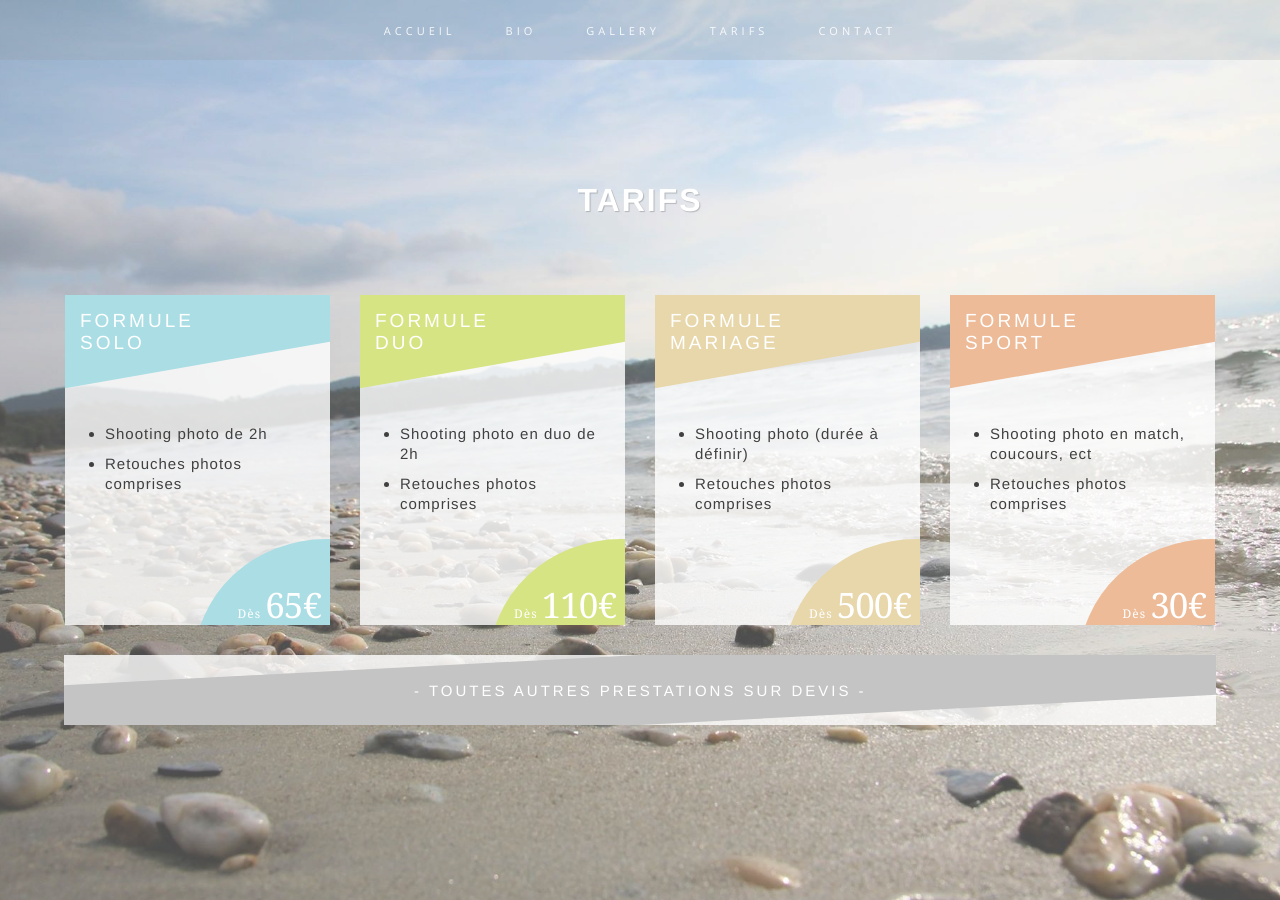
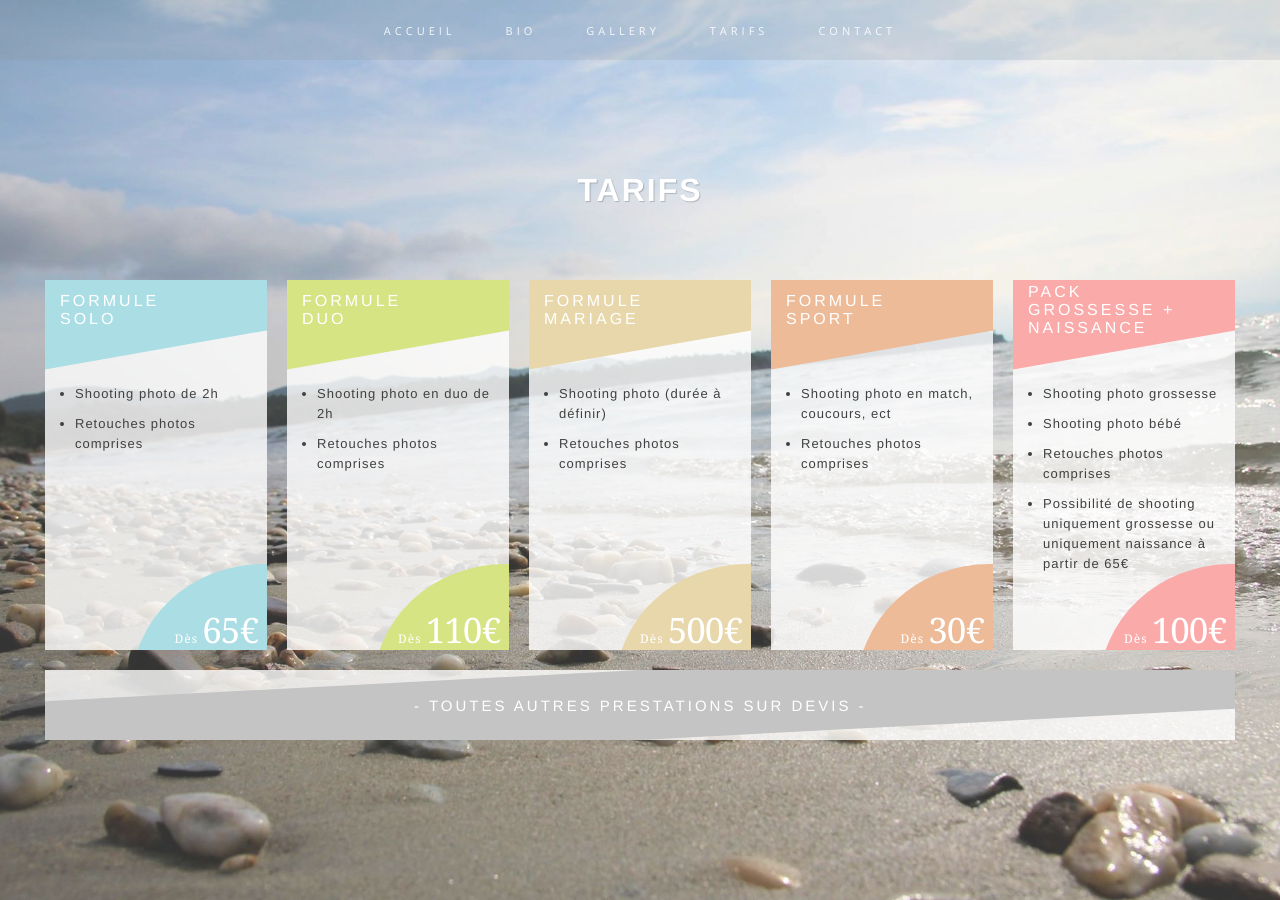
Before and after one commit to zappamarie/loopings-pictures, a Jekyll site: the page built from prices.html, in a window 1280 px wide. Built offline with Jekyll 4.4.1, drawn with Linux system fonts in a browser that asks for light colours; nearby versions of some CDN libraries.

Commit message:
add cat naissance

```diff
--- a/_layouts/prices.html
+++ b/_layouts/prices.html
@@ -19,7 +19,7 @@
         <div class="prices__block-header">
           <h2 class="prices__block-title">Formule<br>Solo</h2>
         </div>
-        <ul>
+        <ul class="prices__block-list">
           <li class="prices__block-text">Shooting photo de 2h</li>
           <li class="prices__block-text">Retouches photos comprises</li>
         </ul>
@@ -32,7 +32,7 @@
         <div class="prices__block-header">
           <h2 class="prices__block-title">Formule<br>Duo</h2>
         </div>
-        <ul>
+        <ul class="prices__block-list">
           <li class="prices__block-text">Shooting photo en duo de 2h</li>
           <li class="prices__block-text">Retouches photos comprises</li>
         </ul>
@@ -45,7 +45,7 @@
         <div class="prices__block-header">
           <h2 class="prices__block-title">Formule<br>Mariage</h2>
         </div>
-        <ul>
+        <ul class="prices__block-list">
           <li class="prices__block-text">Shooting photo (durée à définir)</li>
           <li class="prices__block-text">Retouches photos comprises</li>
         </ul>
@@ -58,12 +58,27 @@
         <div class="prices__block-header">
           <h2 class="prices__block-title">Formule<br>Sport</h2>
         </div>
-        <ul>
+        <ul class="prices__block-list">
           <li class="prices__block-text">Shooting photo en match, coucours, ect</li>
           <li class="prices__block-text">Retouches photos comprises</li>
         </ul>
         <div class="prices__block-bubble">
           <p class="prices__block-price"><span>Dès&nbsp;</span>30€</p>
+        </div>
+      </div>
+
+      <div class="prices__block prices__block--5">
+        <div class="prices__block-header">
+          <h2 class="prices__block-title">Pack<br>Grossesse + Naissance</h2>
+        </div>
+        <ul class="prices__block-list">
+          <li class="prices__block-text">Shooting photo grossesse</li>
+          <li class="prices__block-text">Shooting photo bébé</li>
+          <li class="prices__block-text">Retouches photos comprises</li>
+          <li class="prices__block-text">Possibilité de shooting uniquement grossesse ou uniquement naissance à partir de 65€</li>
+        </ul>
+        <div class="prices__block-bubble">
+          <p class="prices__block-price"><span>Dès&nbsp;</span>100€</p>
         </div>
       </div>
     </div>
--- a/_sass/_base.scss
+++ b/_sass/_base.scss
@@ -179,5 +179,6 @@ nav {
 }
 
 @import "_biography";
+@import "_contact";
 @import "_gallery";
 @import "_prices";
--- a/_sass/_prices.scss
+++ b/_sass/_prices.scss
@@ -15,7 +15,7 @@
     position: absolute;
     height: 100%;
     width: 100%;
-    background-color: rgba(255,255,255,.3);
+    background-color: rgba(255,255,255,.2);
     z-index: -1;
   }
 
@@ -42,19 +42,19 @@
 .prices__block {
   background-color: rgba(255, 255, 255, 0.8);
   box-sizing: border-box;
-  height: 330px;
-  margin: 15px;
+  height: 370px;
+  margin: 10px;
   overflow: hidden;
-  padding-top: 115px;
-  padding-right: 20px;
+  padding-top: 90px;
+  padding-right: 15px;
   position: relative;
-  width: 265px;
+  width: 222px;
 }
 
 .prices__block--long {
   height: 70px;
   padding: 20px;
-  width: 1152px;
+  width: 1190px;
 
   .prices__block-header {
     align-items: center;
@@ -97,6 +97,12 @@
     background-color: #edbb98;
   }
 }
+.prices__block--5 {
+  .prices__block-header,
+  .prices__block-bubble {
+    background-color: #fbaaaa;
+  }
+}
 
 .prices__block-header {
   height: 100px;
@@ -109,7 +115,7 @@
 
 .prices__block-title {
   color: white;
-  font-size: 19px;
+  font-size: 16px;
   font-weight: 500;
   left: 15px;
   letter-spacing: 3px;
@@ -120,9 +126,13 @@
   transform: skewY(10deg);
 }
 
+.prices__block-list {
+  padding-left: 30px;
+}
+
 .prices__block-text {
   color: #404040;
-  font-size: 15px;
+  font-size: 13px;
   letter-spacing: 1px;
   line-height: 20px;
   margin-bottom: 10px;
--- /dev/null
+++ b/contact.html
@@ -0,0 +1,5 @@
+---
+layout: contact
+title: Contact | Looping's Pictures Photography
+description: Contact
+---
```
Also changed, not shown: _layouts/contact.html (added, +18 -0 lines), _sass/_contact.scss (added).
